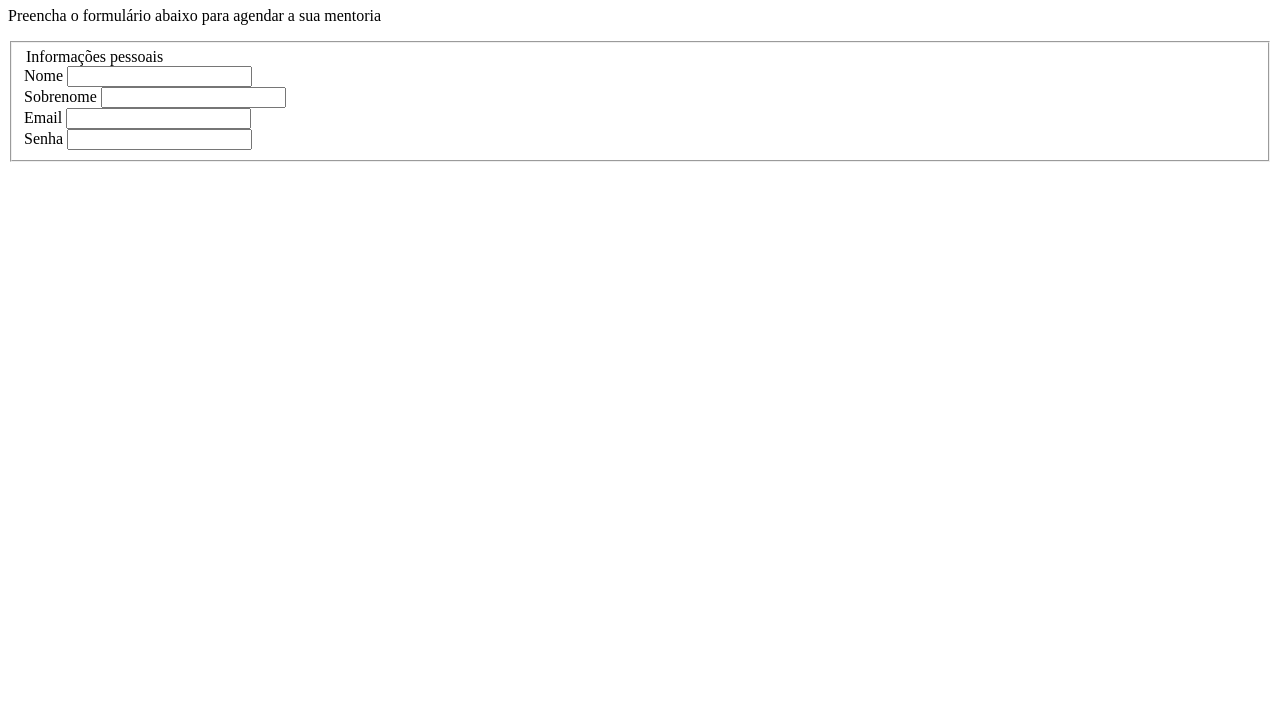
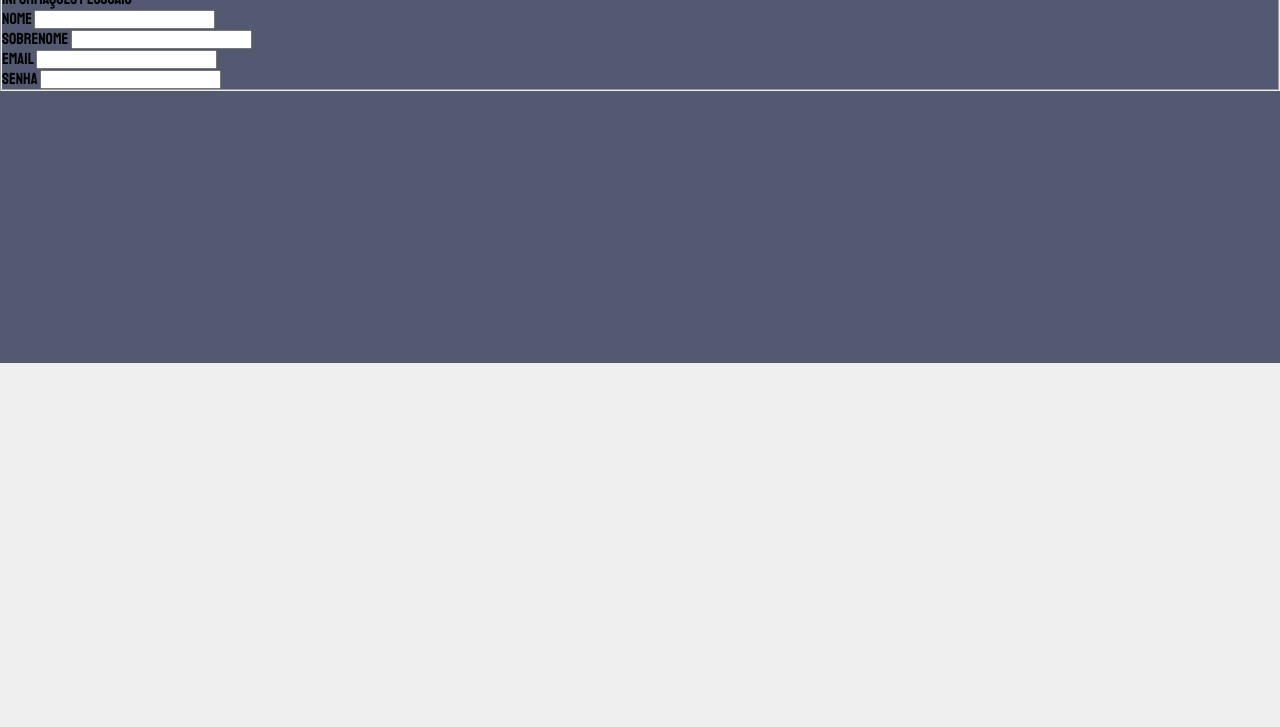
Before and after one commit to theusfelipe/Form-by-me, a plain HTML site: page index.html in a window 1280 px wide. Shown: the part 73-800 px from the top of the page. Drawn offline with Linux system fonts and the light colour scheme.

Commit message:
add divs

```diff
--- a/index.html
+++ b/index.html
@@ -1,6 +1,9 @@
 <!DOCTYPE html>
-<html lang="en">
+<html lang="pt-br">
 <head>
+    <link rel="preconnect" href="https://fonts.googleapis.com">
+    <link rel="preconnect" href="https://fonts.gstatic.com" crossorigin>
+    <link href="https://fonts.googleapis.com/css2?family=Poppins&family=Staatliches&display=swap" rel="stylesheet">
     <meta charset="UTF-8">
     <meta http-equiv="X-UA-Compatible" content="IE=edge">
     <meta name="viewport" content="width=device-width, initial-scale=1.0">
@@ -8,6 +11,7 @@
     <title>Mentoria</title>
 </head>
 <body>
+    <div class="page">
         <header>
         <h1>Mentoria</h1>
 
@@ -43,11 +47,16 @@
 
 
 
+                </div>
 
-            </div>
+
+
+
 
             </fieldset>
         </form>
 
+    </div>
+
 </body>
 </html>
--- a/style.css
+++ b/style.css
@@ -0,0 +1,26 @@
+* {
+    margin: 0;
+    padding: 0;
+    box-sizing: border-box;
+}
+
+body {
+    font-family: 'Poppins', sans-serif;
+    font-family: 'Staatliches', cursive;
+    background: #EFEFEF;
+}
+
+body::before {
+    content: '';
+    width: 100%;
+    height: 436px;
+
+
+    background: #535971;
+
+
+    position: absolute;
+    left: 0px;
+    top: 0px;
+    z-index: -1;
+}
```
Lines whose indentation alone changed are shown as unchanged.
